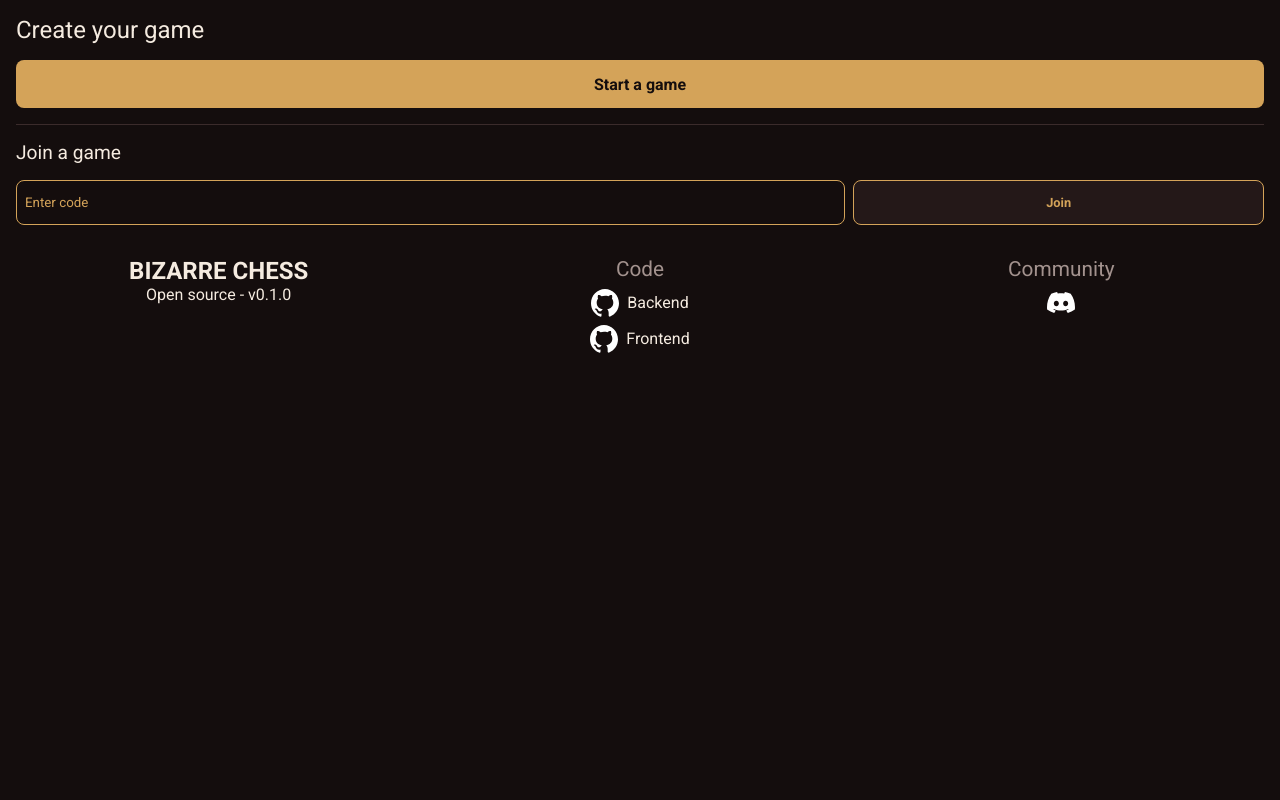
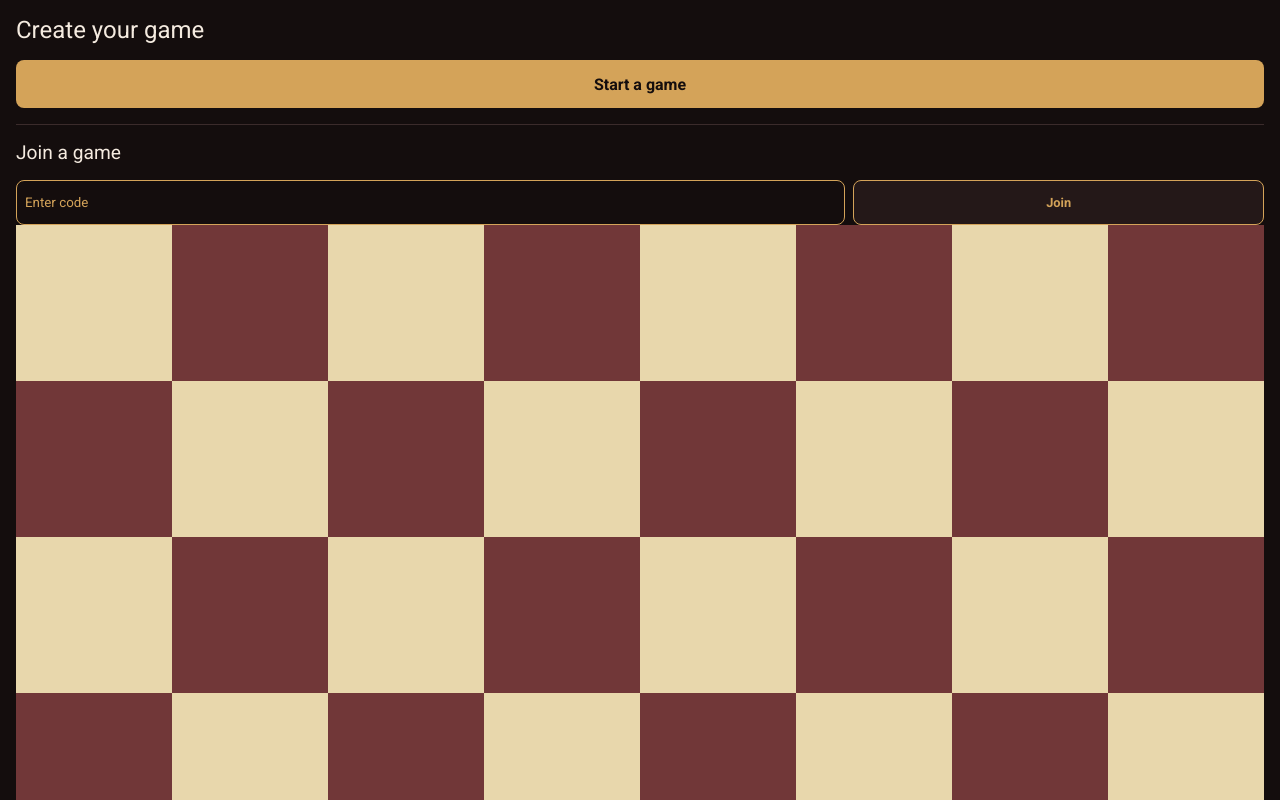
Before and after one commit to gabrielsh06/bizarre-chess-web, an Angular app: page / in a window 1280 px wide. Shown: the top 800 px of the page. Built offline with nearby package versions, Linux system fonts and the light colour scheme.

Commit message:
feat: implement Board component for chess game (#8)

```diff
--- /dev/null
+++ b/src/app/features/game/components/board/board.html
@@ -0,0 +1,15 @@
+<div class="board" [style.--board-columns]="board().columns">
+  @for (square of squares(); track square.id) {
+    <div
+      class="board__square"
+      [class.board__square--has-piece]="square.piece"
+      [class.board__square--black]="square.color === 'BLACK'"
+      [class.board__square--white]="square.color === 'WHITE'"
+      [class.board__square--selected]="selectedSquare()?.id === square.id"
+      (click)="selectSquare(square)">
+      @if (square.piece) {
+        <span>{{ square.piece.type | pieceIcon }}</span>
+      }
+    </div>
+  }
+</div>
--- /dev/null
+++ b/src/app/features/game/components/board/board.scss
@@ -0,0 +1,31 @@
+.board {
+  display: grid;
+  grid-template-columns: repeat(var(--board-columns), 1fr);
+
+  &__square {
+    aspect-ratio: 1;
+    display: flex;
+    align-items: center;
+    justify-content: center;
+    user-select: none;
+
+    &--has-piece {
+      cursor: pointer;
+    }
+
+    &--black {
+      background-color: var(--board-square-dark);
+    }
+
+    &--white {
+      background-color: var(--board-square-light);
+    }
+
+    &--selected {
+      outline: 3px solid var(--move-indicator);
+      outline-offset: -3px;
+      background-color: var(--square-highlight);
+      z-index: 1;
+    }
+  }
+}
--- /dev/null
+++ b/src/app/features/game/components/board/board.ts
@@ -0,0 +1,55 @@
+import { Component, computed, input, output, signal } from '@angular/core';
+import { type BoardResponse, type Square } from '../../models/game-board';
+import { PieceIcon } from '../../pipes/piece-icon';
+
+@Component({
+  imports: [PieceIcon],
+  selector: 'app-board',
+  styleUrl: './board.scss',
+  templateUrl: './board.html',
+})
+export class Board {
+  board = input.required<BoardResponse>();
+
+  squares = computed<Square[]>(() => {
+    const { rows, columns, pieces } = this.board();
+    const result: Square[] = [];
+
+    for (let r = 0; r < rows; r++) {
+      for (let c = 0; c < columns; c++) {
+        const piece = pieces.find((p) => p.row === r && p.column === c);
+
+        result.push({
+          id: `${r}-${c}`,
+          row: r,
+          column: c,
+          color: (r + c) % 2 !== 0 ? 'BLACK' : 'WHITE',
+          piece: piece,
+        });
+      }
+    }
+    return result;
+  });
+
+  selectedSquare = signal<Square | null>(null);
+  move = output<{ from: Square; to: Square }>();
+
+  selectSquare(target: Square) {
+    const current = this.selectedSquare();
+
+    if (!current) {
+      if (target.piece) {
+        this.selectedSquare.set(target);
+      }
+      return;
+    }
+
+    if (current.id === target.id) {
+      this.selectedSquare.set(null);
+      return;
+    }
+
+    this.move.emit({ from: current, to: target });
+    this.selectedSquare.set(null);
+  }
+}
--- a/src/app/features/game/page/game.html
+++ b/src/app/features/game/page/game.html
@@ -20,11 +20,15 @@
             placeholder="Enter code"
             autocomplete="off"
             (keyup.enter)="joinGame(codeInput.value)" />
-          <button (click)="joinGame(codeInput.value)" type="button" class="game__btn game__btn--join">
+          <button
+            (click)="joinGame(codeInput.value)"
+            type="button"
+            class="game__btn game__btn--join">
             Join
           </button>
         </div>
       </div>
     </div>
+    <app-board [board]="board()" (move)="onMovePiece($event)" />
   </div>
 </main>
--- a/src/app/features/game/page/game.ts
+++ b/src/app/features/game/page/game.ts
@@ -1,16 +1,21 @@
 import { Component, inject, signal } from '@angular/core';
 import { GameHttp } from '../services/game-http';
-import { BoardResponse } from '../models/game-board';
+import { type BoardResponse, type Square } from '../models/game-board';
+import { Board } from '../components/board/board';
 
 @Component({
-  imports: [],
+  imports: [Board],
   selector: 'app-game',
   styleUrl: './game.scss',
   templateUrl: './game.html',
 })
 export class Game {
   private gameHttp = inject(GameHttp);
-  board = signal<BoardResponse | undefined>(undefined);
+  board = signal<BoardResponse>({
+    rows: 8,
+    columns: 8,
+    pieces: [],
+  });
   gameCode = signal<string>('');
 
   createGame() {
@@ -32,4 +37,16 @@ export class Game {
       error: (error) => console.log('Game not found', error),
     });
   }
+
+  onMovePiece(event: { from: Square; to: Square }) {
+    this.board.update((boardState) => ({
+      ...boardState,
+      pieces: boardState.pieces.map((piece) => {
+        if (piece.row === event.from.row && piece.column === event.from.column) {
+          return { ...piece, row: event.to.row, column: event.to.column };
+        }
+        return piece;
+      }),
+    }));
+  }
 }
--- /dev/null
+++ b/src/app/features/game/pipes/piece-icon.ts
@@ -0,0 +1,20 @@
+import { Pipe, PipeTransform } from '@angular/core';
+import { type PieceType } from '../models/game-board';
+
+@Pipe({
+  name: 'pieceIcon',
+})
+export class PieceIcon implements PipeTransform {
+  transform(piece: PieceType): string {
+    const icon: Record<PieceType, string> = {
+      PAWN: '♟',
+      ROOK: '♜',
+      KNIGHT: '♞',
+      BISHOP: '♝',
+      QUEEN: '♛',
+      KING: '♚',
+    };
+
+    return `${icon[piece]}`;
+  }
+}
--- a/src/app/features/game/services/game-http.ts
+++ b/src/app/features/game/services/game-http.ts
@@ -1,6 +1,6 @@
 import { inject, Service } from '@angular/core';
 import { HttpClient } from '@angular/common/http';
-import { BoardResponse, CreateGameResponse } from '../models/game-board';
+import { type BoardResponse, type CreateGameResponse } from '../models/game-board';
 import { environment } from '@env';
 import { Observable } from 'rxjs';
 
```
Also changed, not shown: src/app/features/game/models/game-board.ts (+8 -0 lines), 1 other file (tests, documents, lock files or other folders).
